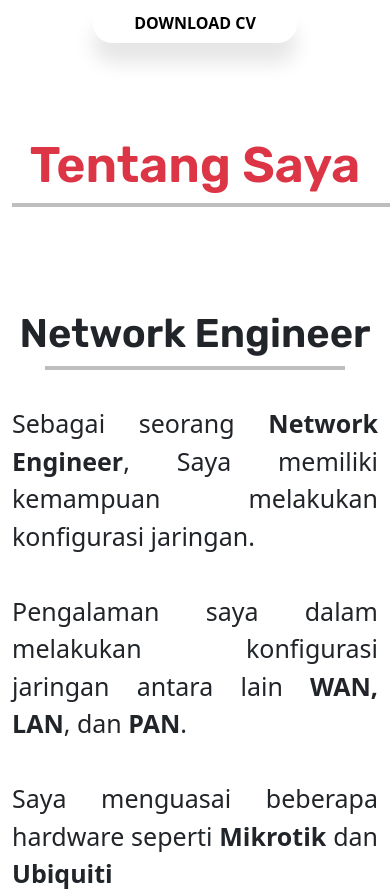
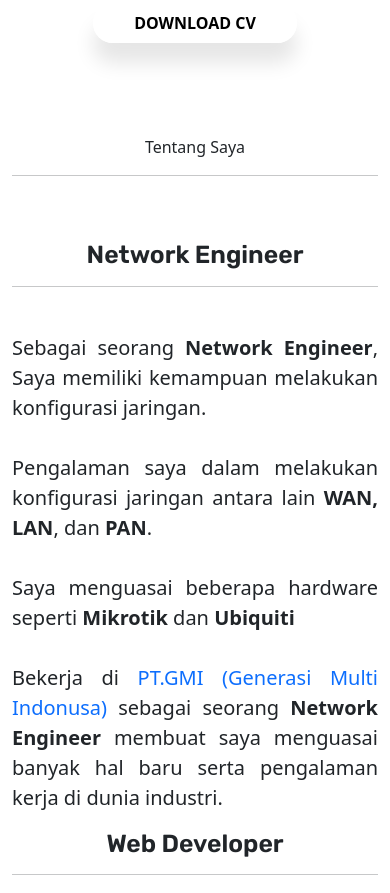
Before and after one commit to bayuuuaji/bayuuuaji.github.io, a plain HTML site: page index.html in a window 390 px wide. Shown: the part 1265-2158 px from the top of the page. Drawn offline with nearby package versions, Linux system fonts and the light colour scheme.

Commit message:
update cv

```diff
--- a/css.css
+++ b/css.css
@@ -422,30 +422,6 @@ h2 {
   border-top: 4px solid #000;
   margin: 5px auto;
 }
-
-@media only screen and (max-width: 768px) {
-  .isi-tentang .deskripsi h2 {
-  font-size: 40px;
-}
-.isi-tentang .isine{
-  padding-bottom: 50px;
-}
-.isi-tentang .isine h2{
-  font-size: 50px;
-}
-.isi-tentang .isine hr {
-  width: 400px;
-}
-  .isi-tentang .deskripsi p {
-  font-size: 25px;
-}
-.isi-tentang .wd {
-  font-size: 60px;
-  margin-top: 150px;
-}
-.hr-ne{
-  width: 700px;
-}
 /* akhir tentang */
 
 /* skill */
@@ -458,18 +434,6 @@ h2 {
   width: 550px;
   border-top: 4px solid #000;
   margin: 5px auto;
-}
-
-@media only screen and (max-width: 768px) {
-  .isi-skill .isine h2{
-    font-size: 50px;
-  }
-  .isi-skill .isine span{
-    display: none;
-  }
-  .isi-skill .isine hr {
-  width: 400px;
-}
 }
 /* akhir skill */
 
--- a/index.html
+++ b/index.html
@@ -55,16 +55,16 @@
 
     <!-- tentang saya -->
     <section id="tentang">
-      <div class="container-fluid isi-tentang">
+      <div class="container-fluid">
         <div class="row isine">
           <div class="col-lg-12 text-center align-items-center mt-100 pb-5">
-            <h2 class="text-danger">Tentang Saya</h2>
+            <h2">Tentang Saya</h2>
             <hr />
           </div>
         </div>
-        <div class="row justify-content-around fs-5 mb-0 deskripsi" style="text-align: justify">
+        <div class="row justify-content-around fs-5 mb-0" style="text-align: justify">
           <div class="col-lg-5 col-sm-10">
-            <h2 class="text-center ne">Network Engineer</h2>
+            <h2 class="text-center">Network Engineer</h2>
             <hr class="hr-ne">
             <br />
             <p>
@@ -77,7 +77,7 @@
             </p>
           </div>
           <div class="col-lg-5 col-sm-10 web">
-            <h2 class="text-center wd">Web Developer</h2>
+            <h2 class="text-center">Web Developer</h2>
             <hr />
             <br />
             <p>
@@ -94,9 +94,9 @@
 
     <!-- Skill -->
     <section id="skill">
-      <div class="container-fluid mb-100 isi-skill">
+      <div class="container-fluid mb-100">
         <div class="row text-center justify-content-around">
-          <div class="col-md-10 col-sm-10 mt-100 isine">
+          <div class="col-md-10 col-sm-10 mt-100">
             <h2>Kemampuan <span>yang</span> saya <span>miliki</span></h2>
             <hr />
           </div>
```
Also changed, not shown: 1 other file.
